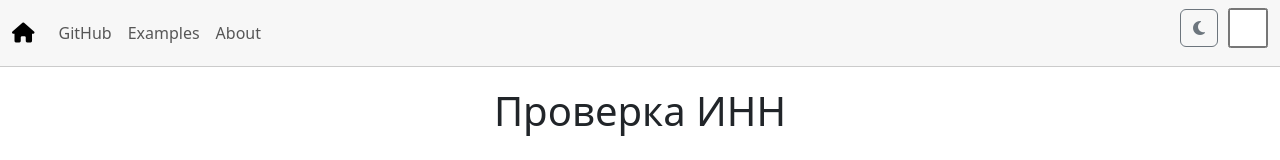
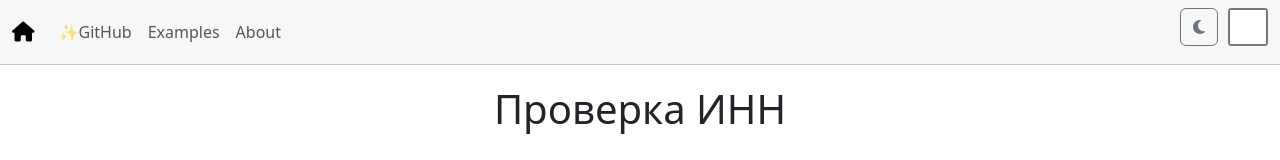
Before and after one commit to Oleg19023/H3-homework, a plain HTML site: page index.html in a window 1280 px wide. Shown: the top 160 px of the page. Drawn offline with nearby package versions, Linux system fonts and the light colour scheme.

Commit message:
commit-5

```diff
--- a/assets/css/style.css
+++ b/assets/css/style.css
@@ -13,6 +13,10 @@ img {
 
 body, .navbar, header, .nav-link, .navbar-brand i {
     transition: all 1s ease;
+}
+
+.navbar-collapse {
+    transition: all 0.7s ease;
 }
 
 header {
@@ -42,7 +46,7 @@ header {
     margin-left: 10px;
     margin-bottom: 10px;
     width: 40px;
-    height: 40px;
+    height: 38px;
     padding: 0px;
 }
 
--- a/index.html
+++ b/index.html
@@ -24,7 +24,7 @@
           <div class="collapse navbar-collapse" id="navbarSupportedContent">
             <ul class="navbar-nav me-auto">
               <li class="nav-item">
-                <a class="nav-link" aria-current="page" href="https://github.com/Oleg19023">GitHub</a>
+                <a class="nav-link" aria-current="page" href="https://github.com/Oleg19023">✨GitHub</a>
               </li>
               <li class="nav-item">
                 <a class="nav-link" href="#">Examples</a>
```
